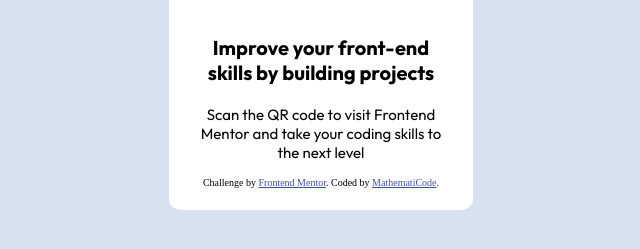
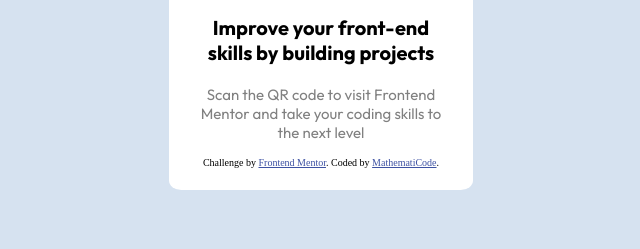
Before and after one commit to mathematiCode/QR-Code, a plain HTML site: page index.html in a window 1280 px wide. Shown: the part 53-302 px from the top of the page, without its empty margins (319-959 px from the left). Drawn offline with Linux system fonts and the light colour scheme.

Commit message:
Slight adjustments to html

```diff
--- a/index.html
+++ b/index.html
@@ -44,6 +44,7 @@
       margin-right: auto;
       text-wrap: wrap;
       width: 80%;
+      color: gray;
     }
 
     h3 {
@@ -51,6 +52,7 @@
       display: block;
       margin-left: auto;
       margin-right: auto;
+      margin-top: 0%;
       text-wrap: wrap;
       font-family: "Outfit", sans-serif;
       width: 80%;
```
